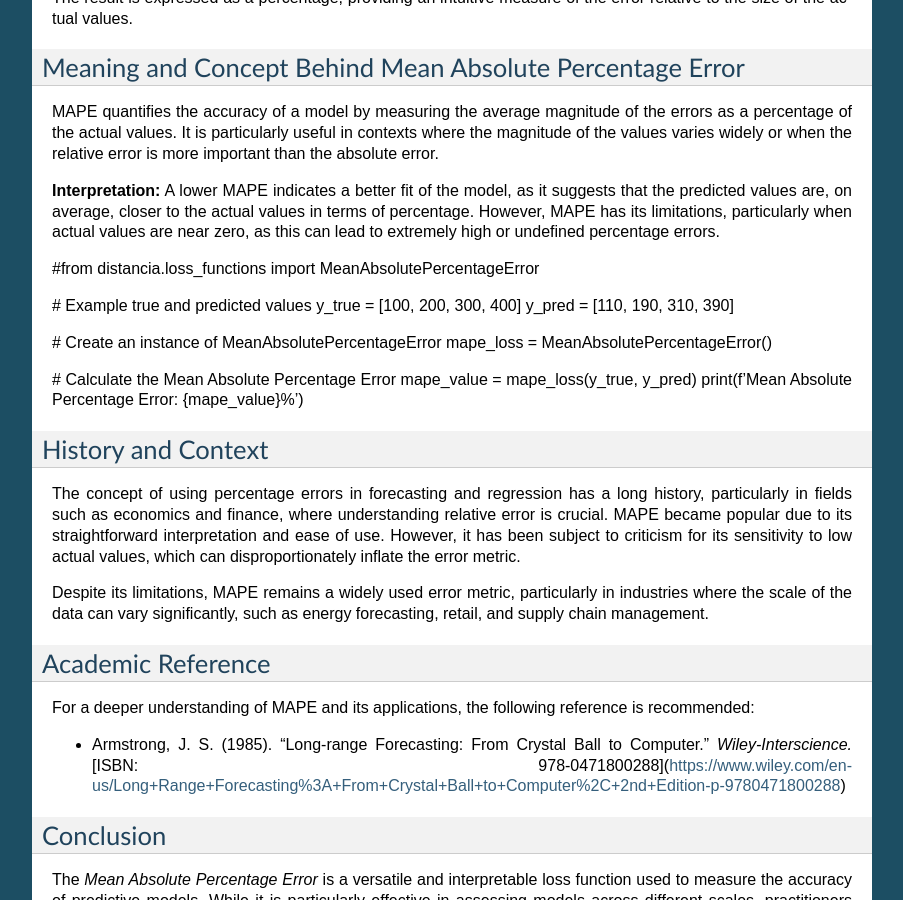
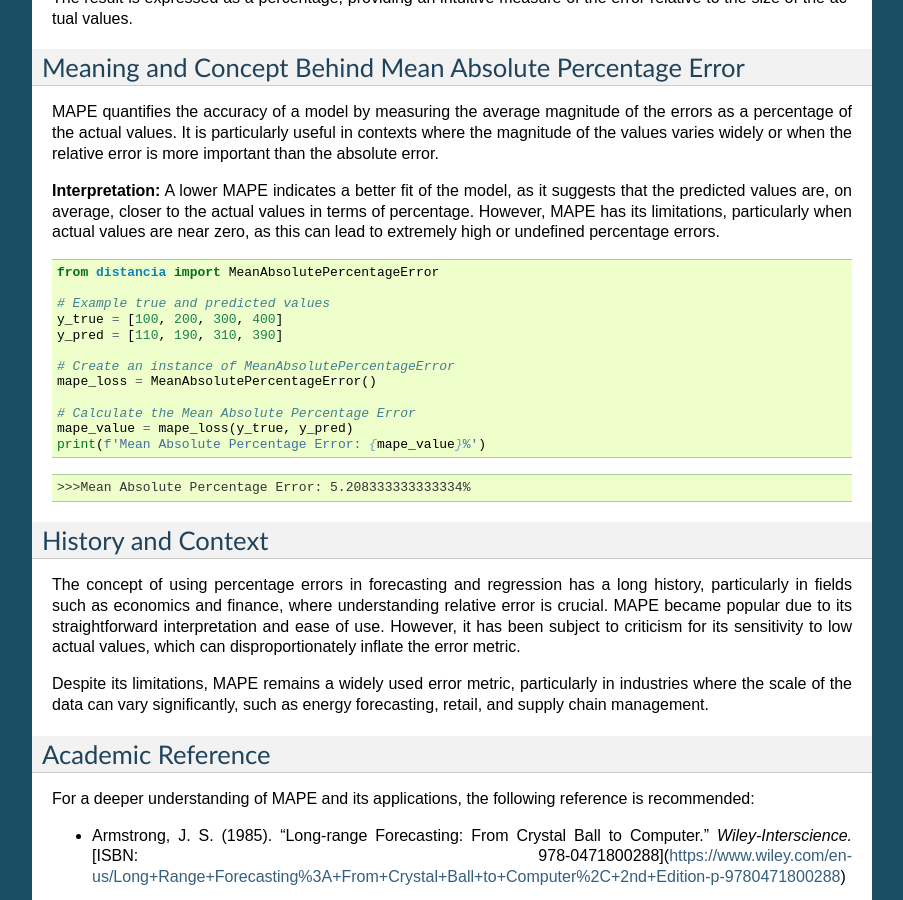
Before and after one commit to ym001/distancia, a Sphinx documentation site: the page built from docs/MeanAbsolutePercentageError.rst, in a window 1280 px wide and 900 px high, scrolled down 548 px. Shown: the whole window, without its empty margins (198-1101 px from the left). Built offline with Sphinx 7.4.7, drawn with Linux system fonts in a browser that asks for light colours; pages that are not in the unit, such as notebooks, are missing from menus.

Commit message:
Update MeanAbsolutePercentageError.rst

```diff
--- a/docs/MeanAbsolutePercentageError.rst
+++ b/docs/MeanAbsolutePercentageError.rst
@@ -33,18 +33,24 @@ MAPE quantifies the accuracy of a model by measuring the average magnitude of th
 
 **Interpretation:** A lower MAPE indicates a better fit of the model, as it suggests that the predicted values are, on average, closer to the actual values in terms of percentage. However, MAPE has its limitations, particularly when actual values are near zero, as this can lead to extremely high or undefined percentage errors.
 
-#from distancia.loss_functions import MeanAbsolutePercentageError
+.. code-block:: python
 
-# Example true and predicted values
-y_true = [100, 200, 300, 400]
-y_pred = [110, 190, 310, 390]
+    from distancia import MeanAbsolutePercentageError
 
-# Create an instance of MeanAbsolutePercentageError
-mape_loss = MeanAbsolutePercentageError()
+    # Example true and predicted values
+    y_true = [100, 200, 300, 400]
+    y_pred = [110, 190, 310, 390]
 
-# Calculate the Mean Absolute Percentage Error
-mape_value = mape_loss(y_true, y_pred)
-print(f'Mean Absolute Percentage Error: {mape_value}%')
+    # Create an instance of MeanAbsolutePercentageError
+    mape_loss = MeanAbsolutePercentageError()
+
+    # Calculate the Mean Absolute Percentage Error
+    mape_value = mape_loss(y_true, y_pred)
+    print(f'Mean Absolute Percentage Error: {mape_value}%')
+
+.. code-block:: python
+
+    >>>Mean Absolute Percentage Error: 5.208333333333334%
 
 History and Context
 ===================
```
